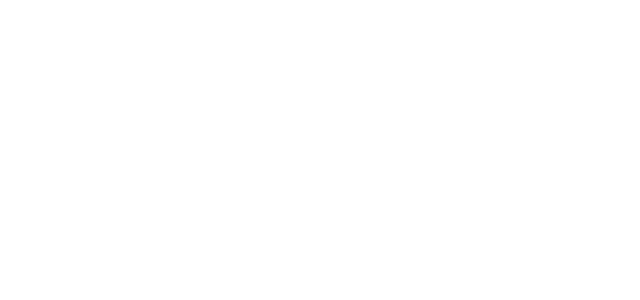
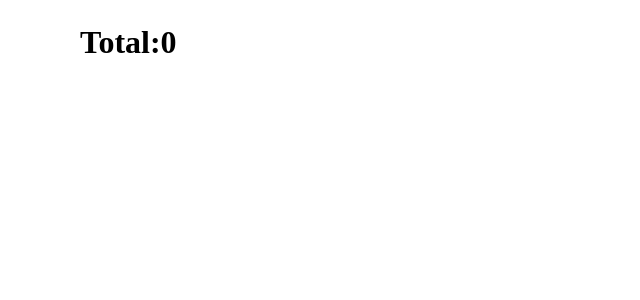
Before and after one commit to elnurad/online-shop, a React (Create React App) app: page /cart in a window 1280 px wide. Shown: the top 300 px of the page, without its empty margins (0-640 px from the left). Built offline with nearby package versions, Linux system fonts and the light colour scheme.

Commit message:
cart functionality

```diff
--- a/src/components/Cart.js
+++ b/src/components/Cart.js
@@ -1,3 +1,5 @@
+/* eslint-disable no-param-reassign */
+/* eslint-disable max-len */
 /* eslint-disable react/prop-types */
 import React from 'react';
 import styles from './Cart.module.css';
@@ -16,11 +18,17 @@
     setCart([...cartDisplay]);
   };
   const decrement = (item) => {
-    // eslint-disable-next-line no-param-reassign
-    item.quantity -= 1;
-    console.log(item.quantity);
-    setCart([...cartDisplay]);
+    if (item.quantity > 1) {
+      item.quantity -= 1;
+      console.log(item.quantity);
+      setCart([...cartDisplay]);
+    }
   };
+  const removeItem = (item) => {
+    const newCartDisplay = cartDisplay.filter((cartItem) => item.id !== cartItem.id);
+    setCart([...newCartDisplay]);
+  };
+
   return (
     <div className={styles.cartContainer}>
       {cartDisplay.map((item) => (
@@ -42,8 +50,15 @@
             {' '}
             {item.price * item.quantity}
           </p>
+          <button type="button" onClick={() => removeItem(item)}>remove item</button>
         </div>
       ))}
+      <h1>
+        Total:
+        {
+        cartDisplay.reduce((prev, cur) => prev + (cur.price * cur.quantity), 0)
+        }
+      </h1>
     </div>
   );
 }
```
